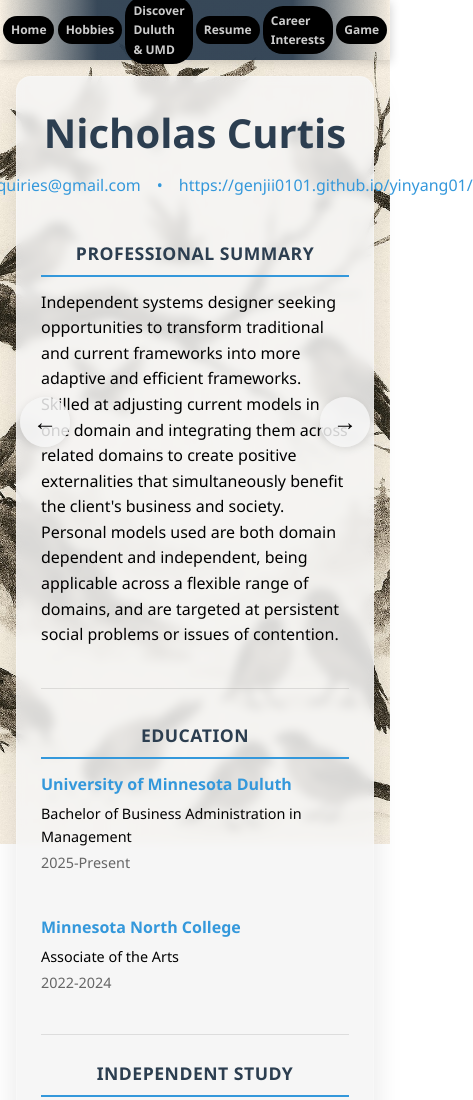
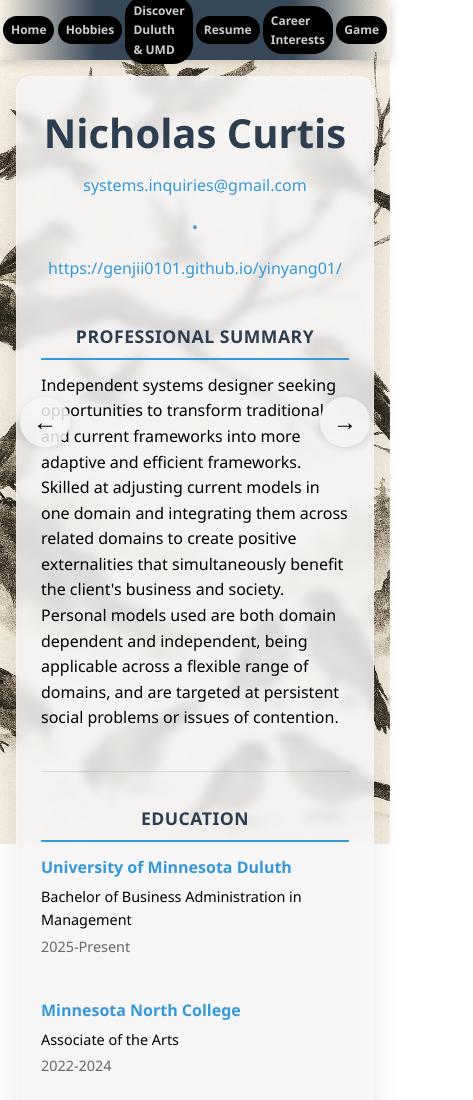
Before and after one commit to genjii0101/yinyang01, a plain HTML site: page resume.html in a window 390 px wide. Shown: the top 1100 px of the page, 473 px wide, since content can reach past the window. Drawn offline with Linux system fonts and the light colour scheme.

Commit message:
Add files via upload

```diff
--- a/resume.html
+++ b/resume.html
@@ -202,6 +202,10 @@
             .resume-block h2 { font-size: 1.1rem; }
             .project h3, .edu-item h3 { font-size: 1rem; }
             .skill, .study-list li, .edu-item p { font-size: 0.9rem; }
+            .contact-info {
+                 flex-direction: column; /* Stack items vertically */
+            }
+            .contact-info a { word-break: break-all; } /* Break long words/URLs */
         }
         @media print {
             .resume-columns { gap: 1.5rem; }
```
Also changed, not shown: index.html (+1 -1 lines).
